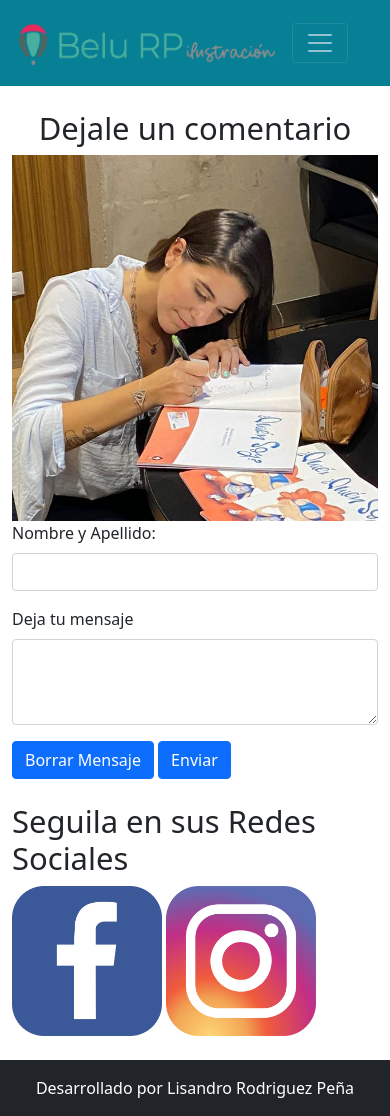
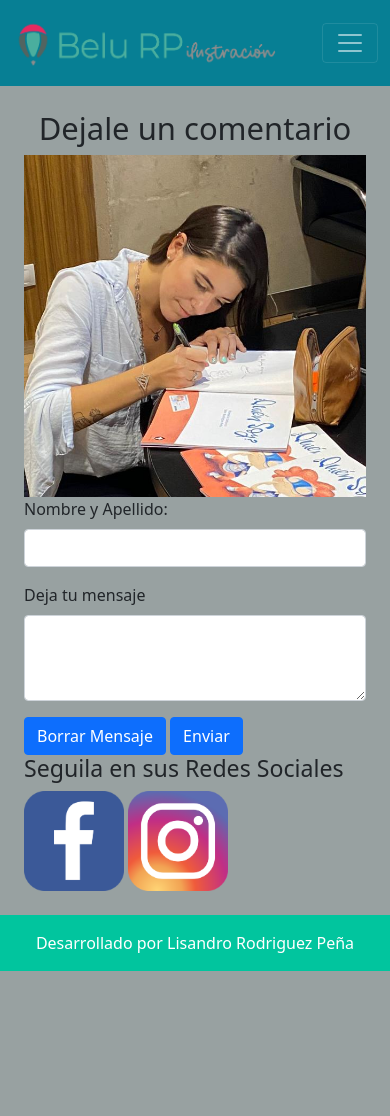
Before and after one commit to LisandroRP95/EntregaFinal-RodriguezP-Lisandro, a plain HTML site: page assets/pages/contacto.html in a window 390 px wide. After the commit the page ends 971 px from the top, so only its background shows below. Drawn offline with nearby package versions, Linux system fonts and the light colour scheme.

Commit message:
cambios de css y comentarios

```diff
--- a/assets/css/style.css
+++ b/assets/css/style.css
@@ -5,3 +5,11 @@
 .profile-img{
     box-shadow: 0px 3px 5px rgba(15, 15, 15, .5);
 }
+
+.footer-color{
+    background-color: rgb(1, 197, 158);
+}
+
+.body-bg-color{
+    background-color: rgb(152, 161, 161);
+}
--- a/assets/pages/contacto.html
+++ b/assets/pages/contacto.html
@@ -6,17 +6,20 @@
     <meta http-equiv="X-UA-Compatible" content="IE=edge">
     <meta name="viewport" content="width=device-width, initial-scale=1.0">
     <title>PreEntrega2+RodriguezP,Lisandro</title>
+
+    <!-- CDN de Css Boostrap -->
     <link href="https://cdn.jsdelivr.net/npm/bootstrap@5.0.2/dist/css/bootstrap.min.css" rel="stylesheet" integrity="sha384-EVSTQN3/azprG1Anm3QDgpJLIm9Nao0Yz1ztcQTwFspd3yD65VohhpuuCOmLASjC" crossorigin="anonymous">
+    <!-- Link Css propio -->
     <link rel="stylesheet" href="../css/style.css">
 </head>
 
-<body>
-
+<body class="body-bg-color">
+    <!-- Navbar -->
     <nav class="navbar navbar-expand-lg navbar-dark">
         <div class="container">
           <a class="navbar-brand" href="/index.html">
             <img src="../img/logo.png" alt="" height="60px" width="275px">
-
+          </a>
           <button class="navbar-toggler" type="button" data-bs-toggle="collapse" data-bs-target="#navbarNavAltMarkup" aria-controls="navbarNavAltMarkup" aria-expanded="false" aria-label="Toggle navigation">
             <span class="navbar-toggler-icon"></span>
           </button>
@@ -31,19 +34,27 @@
           </div>
         </div>
       </nav>
+    <!-- Fin de Navabar -->
 
+      <!-- Main de Contacto -->
       <main class="container my-4">
-        <div class="col-12 col-md-8 mt-4 mt-md-0">
+        <div class="col-12 col-md-12 col-lg-12">
           <h1 class="display-5 text-center">Dejale un comentario</h1>
         </div>
 
+        <div class="container">
+        <!-- Foto firmando libro -->
         <div class="row align-items-center">
-        <img src="../img/comentario.jpg" class="img-fluid" alt="">
+          <div class="col">
+            <img src="../img/comentario.jpg" class="img-fluid" alt="Belu firmando ejemplar del libro ¿Quien Soy?">
+          </div>
         </div>
+        <!-- Fin Foto -->
 
+
+        <!-- Caja de comentarios -->
         <div class="row align-items-center">
-
-          <div class="col-12 col-md-4">
+          <div class="col-12 col-sm-12">
             <form>
               <div class="mb-3">
                 <label for="exampleFormControlInput1" class="form-label">Nombre y Apellido:</label>
@@ -57,20 +68,27 @@
               <button type="submit" class="btn btn-primary">Enviar</button>
             </form>
           </div>
+          <!-- Fin de Caja de Comentarios -->
 
-          <div class="col-12 col-md-8 mt-4 mt-md-0">
-            <h1 class="display-5">Seguila en sus Redes Sociales</h1>
-            <img src="../social/facebook.png" class="rounded float" alt="facebook" width="150" height="150">
-            <img src="../social/instagram.png" class="rounded float" alt="instagram" width="150" height="150">
+          <!-- Redes Sociales aun no terminado -->
+          <div class="col-12 col-sm-12">
+            <h2 class="h3">Seguila en sus Redes Sociales</h2>
+            <img src="../social/facebook.png" class="rounded float" alt="facebook" width="100" height="100">
+            <img src="../social/instagram.png" class="rounded float" alt="instagram" width="100" height="100">
           </div>
-
+          <!-- Fin Redes Sociales -->
+        </div>
         </div>
       </main>
+      <!-- Fin Main de Contacto -->
 
-    <footer class="container-fluid py-3 text-white bg-dark">
+    <!-- Footer -->
+    <footer class="container-fluid py-3 text-white footer-color">
         <p class="text-center m-0">Desarrollado por Lisandro Rodriguez Peña</p>
     </footer>
+    <!-- Fin de Footer -->
 
+    <!-- CDN Js Boostrap -->
     <script src="https://cdn.jsdelivr.net/npm/bootstrap@5.0.2/dist/js/bootstrap.bundle.min.js" integrity="sha384-MrcW6ZMFYlzcLA8Nl+NtUVF0sA7MsXsP1UyJoMp4YLEuNSfAP+JcXn/tWtIaxVXM" crossorigin="anonymous"></script>
 </body>
 
```
Also changed, not shown: assets/pages/dedicatoria.html (+16 -4 lines), assets/pages/quien-es.html (+13 -4 lines), assets/pages/trabajos.html (+40 -20 lines), index.html (+17 -5 lines).
